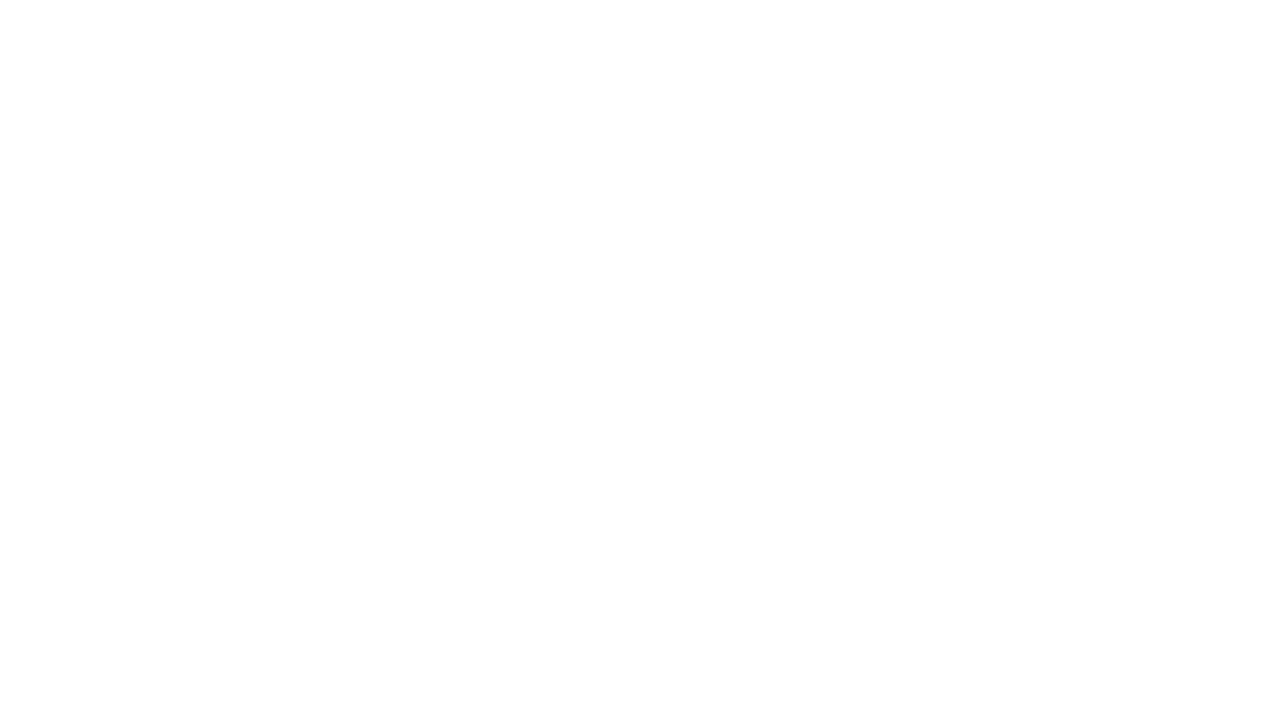
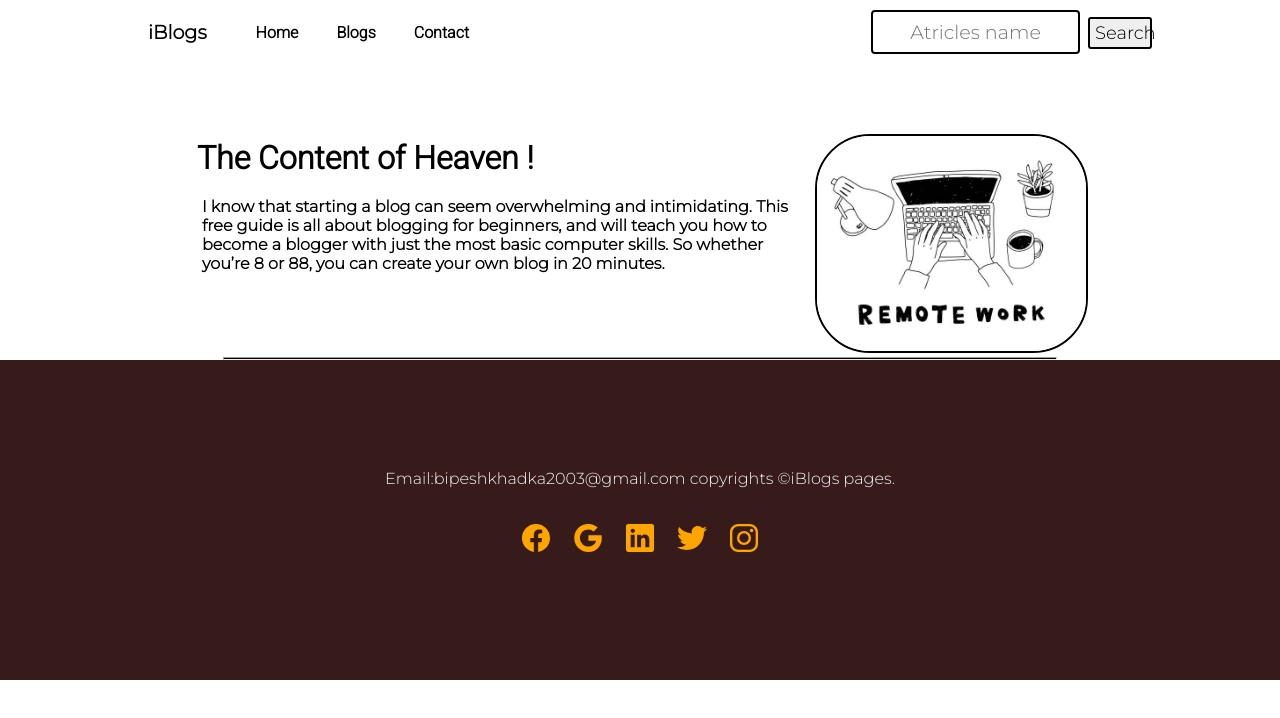
Before and after one commit to Bipeshkhadka10/responsiveness-blog-website, a plain HTML site: page index.html in a window 1280 px wide. Drawn offline with nearby package versions, Linux system fonts and the light colour scheme.

Commit message:
added navigations

```diff
--- /dev/null
+++ b/css/style.css
@@ -0,0 +1,82 @@
+* {
+     margin: 0px;
+     padding: 0px;
+}
+
+.navigation {
+     /* background-color: brown; */
+     display: flex;
+     justify-content: space-between;
+     align-items: center;
+     max-height: 13vh;
+}
+
+.nav-left {
+     margin: 0px 10px;
+     display: flex;
+     justify-content: center;
+     align-items: center;
+
+
+}
+
+.nav-left ul {
+     display: flex;
+}
+
+.nav-left ul li {
+     display: flex;
+     list-style: none;
+}
+
+.nav-left ul li a {
+     text-decoration: none;
+     padding: 0px 19px;
+     font-family: var(--font1);
+     font-weight: bold;
+     color: black;
+     transition: all 0.3s ease-in-out;
+}
+
+.nav-left ul li a:hover {
+     font-size: large;
+}
+
+.nav-left {
+     display: flex;
+     justify-content: center;
+     align-items: center;
+     margin: 20px;
+
+}
+
+.content {
+     /* background-color: blue; */
+     margin-top: 70px;
+     display: flex;
+}
+
+.content-left {
+     margin: 5px;
+     width: 70%;
+}
+
+/* .article vedio{
+     height: 30vh;
+     margin: auto;
+     background-color: blue;
+     margin-top: 5px;
+} */
+
+
+.footer {
+     height: 40vh;
+     background-color: rgb(55, 27, 27);
+     color: whitesmoke;
+     font-family: var(--font2);
+     display: flex;
+     justify-content: center;
+     align-items: center;
+     display: flex;
+     flex-direction: column;
+}
--- /dev/null
+++ b/css/utiles.css
@@ -0,0 +1,107 @@
+@import url('https://fonts.googleapis.com/css2?family=Raleway:ital,wght@1,100&family=Roboto:wght@300&family=Work+Sans:ital,wght@0,100;1,400&display=swap');
+@import url('https://fonts.googleapis.com/css2?family=Be+Vietnam+Pro:wght@300&family=Montserrat:wght@300&family=Raleway:ital,wght@1,100&family=Roboto:wght@300&family=Work+Sans:ital,wght@0,100;1,400&display=swap');
+@import url('https://fonts.googleapis.com/css2?family=Be+Vietnam+Pro:wght@300&family=Montserrat:wght@300&family=Nunito+Sans:wght@300&family=Raleway:ital,wght@1,100&family=Roboto:wght@300&family=Work+Sans:ital,wght@0,100;1,400&display=swap');
+
+:root {
+     --main-bg-color: brown;
+     --font1: 'Roboto', sans-serif;
+     --font2: 'Montserrat', sans-serif;
+     --font3: 'Nunito Sans';
+}
+
+.max-width-m1 {
+     width: 80vw;
+}
+
+.max-width-m2 {
+     width: 70vw
+}
+
+.m-auto {
+     margin: auto;
+}
+
+span {
+     font-family: var(--font2);
+     font-size: larger;
+     font-weight: bold;
+     margin-right: 30px;
+}
+
+.form-control {
+     font-family: var(--font2);
+     font-size: larger;
+     border: 2px solid black;
+     border-radius: 4px;
+     margin: 4px;
+     height: 5vh;
+     text-align: center;
+     width: 16vw;
+}
+
+.btn {
+     cursor: pointer;
+     font-family: var(--font2);
+     font-size: large;
+     border: 2px solid black;
+     border-radius: 3px;
+     padding: 0px 5px;
+     width: 5vw;
+     height: 4vh;
+     transition: all .80s ease-in-out;
+
+}
+
+.btn:hover {
+     background-color: blue;
+     color: antiquewhite;
+
+}
+
+.content-left h1 {
+     font-family: var(--font1);
+     font-weight: bolder;
+}
+
+.content-left p {
+     font-family: var(--font2);
+     font-weight: bold;
+     margin: 20px 5px;
+}
+
+.content-right img {
+     border: 2px solid black;
+     border-radius: 55px;
+     width: 21vw;
+
+}
+
+hr {
+     background-color: black;
+     height: 1px;
+     width: 65vw;
+     margin: auto;
+
+}
+
+.footer-logo {
+     display: flex;
+     justify-content: space-between;
+     align-items: center;
+     margin-top: 24px;
+     font-size: xx-large;
+}
+
+.footer-logo a {
+     padding: 10px;
+}
+
+.footer-logo a ion-icon:hover {
+
+
+     transition: cubic-bezier(0.165, 0.84, 0.44, 1);
+}
+
+.footer-logo a ion-icon {
+     color: orange;
+}
--- a/index.html
+++ b/index.html
@@ -1,14 +1,67 @@
 <!DOCTYPE html>
 <html lang="en">
+
 <head>
      <meta charset="UTF-8">
      <meta http-equiv="X-UA-Compatible" content="IE=edge">
      <meta name="viewport" content="width=device-width, initial-scale=1.0">
-     <title>Bipesh Website</title>
-     <link rel="stylesheet" href="">
+     <title>Document</title>
+     <link rel="stylesheet" href="css/utiles.css">
+     <link rel="stylesheet" href="css/style.css">
 </head>
+
 <body>
 
+     <nav class="navigation max-width-m1 m-auto">
+          <div class="nav-left">
+               <span>iBlogs</span>
+               <ul>
+                    <li><a href="/">Home</a></li>
+                    <li><a href="/">Blogs</a></li>
+                    <li><a href="/">Contact</a></li>
+               </ul>
+          </div>
+          <div class="nav-right">
+               <input type="text" name="Search" placeholder="Atricles name" class="form-control">
+               <button class="btn">Search</button>
+          </div>
 
+     </nav>
+     <div class="content max-width-m2 m-auto ">
+          <div class="content-left">
+               <h1>The Content of Heaven ! </h1>
+               <p>I know that starting a blog can seem overwhelming and intimidating. This free guide is all about
+                    blogging for beginners, and will teach you how to become a blogger with just the most basic computer
+                    skills. So whether you’re 8 or 88, you can create your own blog in 20 minutes.</p>
+
+          </div>
+          <div class="content-right">
+               <img src="img/home2.jpg" alt="iBlogs">
+          </div>
+
+     </div>
+     <div class=" max-width-m2 m-auto ">
+          <hr>
+     </div>
+
+     <div class="article max-width-m2 m-auto ">
+
+     </div>
+
+
+     <div class="footer">
+          Email:bipeshkhadka2003@gmail.com copyrights &copy;iBlogs pages.
+          <div class="footer-logo">
+               <a href="https://www.facebook.com/"><ion-icon name="logo-facebook"></ion-icon></a>
+               <a href="https://www.google.com/"><ion-icon name="logo-Google"></ion-icon></a>
+               <a href="https://www.linkedin.com/in/bipesh-khadka-833288242/"><ion-icon
+                         name="logo-Linkedin"></ion-icon></a>
+               <a href="https://twitter.com/khadka_bipesh10"><ion-icon name="logo-Twitter"></ion-icon></a>
+               <a href="https://www.instagram.com/bipesh_khadka.10/"><ion-icon name="logo-instagram"></ion-icon></a>
+
+          </div>
+     </div>
+     <script src="https://unpkg.com/ionicons@5.4.0/dist/ionicons.js"></script>
 </body>
+
 </html>
```
Also changed, not shown: contact.html (renamed from About.html), img/home.jpg (added), img/home2.jpg (added), search.html (added).
